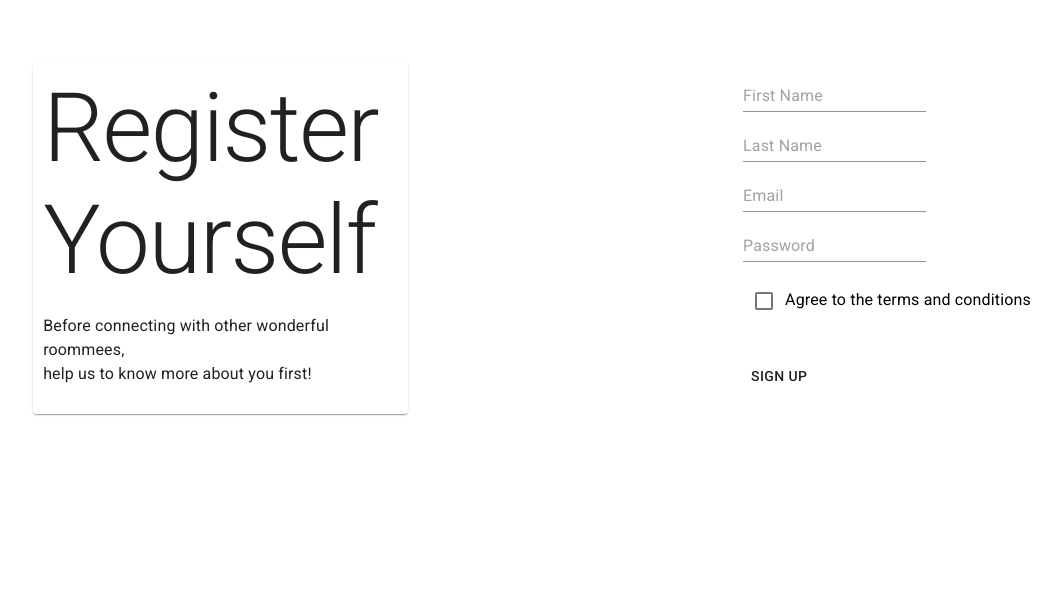
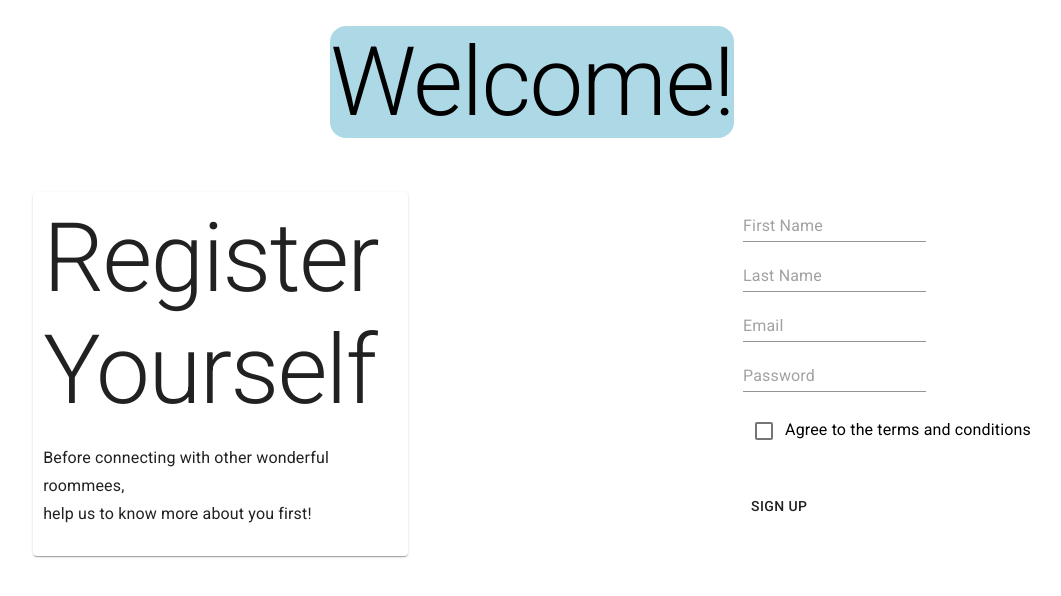
Before and after one commit to ElmoSamudra/Roommee-Front-End, a React (Create React App) app: page /register in a window 1280 px wide. Shown: the top 596 px of the page, without its empty margins (108-1169 px from the left). Built offline with nearby package versions, Linux system fonts and the light colour scheme.

Commit message:
add welcome header, adjust register text size

```diff
--- a/src/App.js
+++ b/src/App.js
@@ -1,25 +1,29 @@
 import React from "react";
 import { BrowserRouter as Router, Switch, Route } from "react-router-dom";
 import Register from './Register';
-import { ToastContainer, toast } from 'react-toastify';
+import { ToastContainer } from 'react-toastify';
 import 'react-toastify/dist/ReactToastify.css';
 import 'typeface-roboto';
 
 function App() {
   return (
     <Router>
+      <Switch>
+        <Route path="/register">
           <Register/>
           <ToastContainer
-      position="bottom-right"
-      autoClose={5000}
-      hideProgressBar={false}
-      newestOnTop={false}
+            position="top-center"
+            autoClose={1000}
+            hideProgressBar
+            newestOnTop
             closeOnClick
-      rtl
+            rtl={false}
             pauseOnFocusLoss
             draggable
             pauseOnHover
           />
+        </Route>
+      </Switch>
     </Router> )
 }
 
--- a/src/Register.js
+++ b/src/Register.js
@@ -1,12 +1,15 @@
 import React, { useState } from 'react';
 import { signUp } from "./api";
 import { useHistory } from "react-router-dom";
-import { ToastContainer, toast } from 'react-toastify';
+import { toast, Flip } from 'react-toastify';
 import { Button, TextField, Checkbox, makeStyles, Grid} from '@material-ui/core';
-import { Typography, Paper } from '@material-ui/core'
-import image from './livingroome.png'
+import { Typography, Paper, Box } from '@material-ui/core'
 
 const useStyles = makeStyles((theme) => ({
+    welcomeStyle:{
+        backgroundColor: "#add8e6",
+        alignContent: 'stretch'
+    },
     text: {
         width:'50%',
         padding: '10px',
@@ -41,42 +44,57 @@ function Register(details){
             history.push("/testkitchen")
         }
         else if(result.status === 0){
-            toast.error('🦄 please input all boxes', {
-                position: "bottom-right",
-                autoClose: 5000,
-                hideProgressBar: false,
+            toast.info('😺 Please input all fields correctly!', {
+                position: "top-center",
+                autoClose: 1000,
+                hideProgressBar: true,
                 closeOnClick: true,
                 pauseOnHover: true,
                 draggable: true,
                 progress: undefined,
+                transition: Flip
             });
         }
         else if(result.status === 1){
-            toast.error('🦄 Please agree to the Terms and Conditions', {
-                position: "bottom-right",
-                autoClose: 5000,
-                hideProgressBar: false,
+            toast.info('😿 We cannot continue without you agreeing to our Terms and Conditions!', {
+                position: "top-center",
+                autoClose: 1000,
+                hideProgressBar: true,
                 closeOnClick: true,
                 pauseOnHover: true,
                 draggable: true,
                 progress: undefined,
+                transition: Flip
             });
         }
         else{
             console.log('ERORR')
-            toast.error('🦄 Email already included!', {
-                position: "bottom-right",
-                autoClose: 5000,
-                hideProgressBar: false,
+            toast.info('🙀 This email address has been used!', {
+                position: "top-center",
+                autoClose: 1000,
+                hideProgressBar: true,
                 closeOnClick: true,
                 pauseOnHover: true,
                 draggable: true,
                 progress: undefined,
+                transition: Flip
             });
         }
     }
 
     return (
+        <Grid container direction="column" justify="center"
+        alignItems="center">
+
+            <Grid>
+                <br/>
+                <Box border={0} borderRadius={16} className={classes.welcomeStyle}>
+                    <Typography variant="h1">
+                        Welcome!
+                    </Typography>
+                </Box>
+            </Grid>
+
             <Grid container direction="row" justify="center"
             alignItems="stretch" className={classes.main}>
                 <Grid m={1}>
@@ -88,7 +106,7 @@ function Register(details){
                             Register Yourself
                         </Typography>
                         <br/>
-                    <Typography variant='body1'>
+                        <Typography variant='subtitle1'>
                             Before connecting with other wonderful roommees, <br />
                             help us to know more about you first!
                         </Typography>
@@ -170,6 +188,7 @@ function Register(details){
                     </form>
                 </Grid>
             </Grid>
+        </Grid>
     )
 }
 export default Register;
```
Lines whose indentation alone changed are shown as unchanged.
